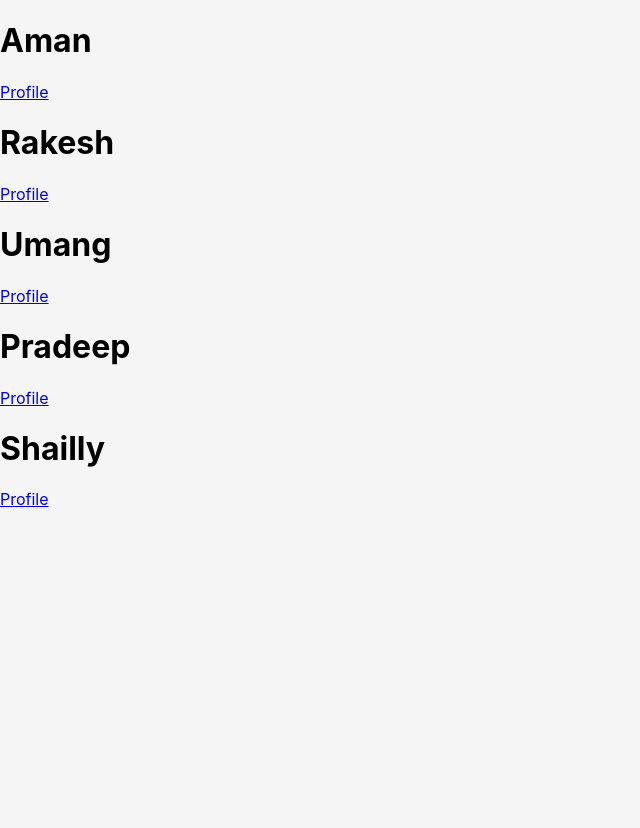
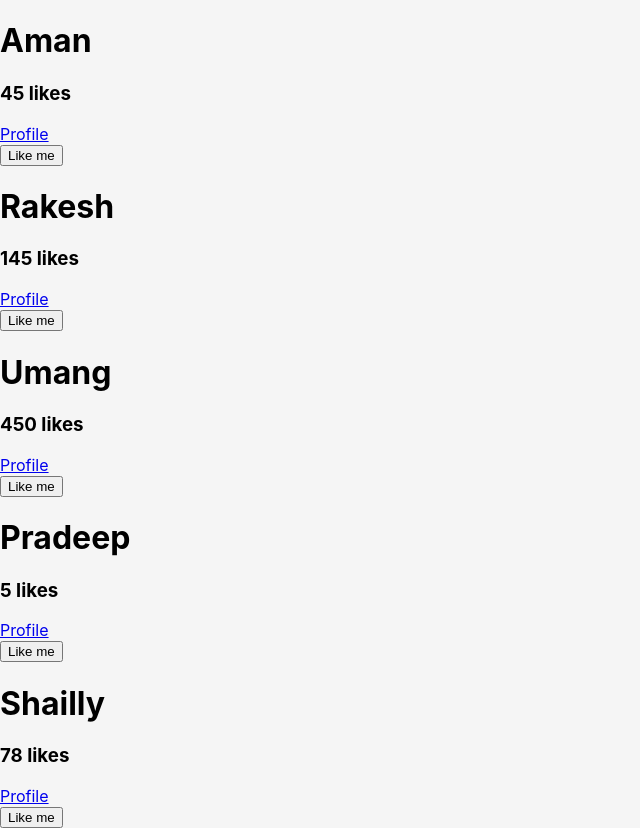
Before and after one commit to CAPSCOM-TECHNOLOGY/reactapp, a React (Create React App) app: page /users in a window 1280 px wide. Shown: the whole page, without its empty margins (0-640 px from the left). Before the commit the page ends 800 px from the top, so only its background shows below. Built offline with nearby package versions, Linux system fonts and the light colour scheme.

Commit message:
like implementation added

```diff
--- a/src/collections/userList.js
+++ b/src/collections/userList.js
@@ -1,9 +1,9 @@
 let usersList=[
-    {"id":1,"name":"Aman","age":20,"address":"Almora"},
-    {"id":2,"name":"Rakesh","age":21,"address":"Haldwani"},
-    {"id":3,"name":"Umang","age":22,"address":"Nainital"},
-    {"id":4,"name":"Pradeep","age":23,"address":"Bageshwar"},
-    {"id":5,"name":"Shailly","age":21,"address":"Haldwani"},
+    {"id":1,"name":"Aman","age":20,"address":"Almora","likes":45},
+    {"id":2,"name":"Rakesh","age":21,"address":"Haldwani","likes":145},
+    {"id":3,"name":"Umang","age":22,"address":"Nainital","likes":450},
+    {"id":4,"name":"Pradeep","age":23,"address":"Bageshwar","likes":5},
+    {"id":5,"name":"Shailly","age":21,"address":"Haldwani","likes":78},
 ]
 
 export default usersList
--- a/src/components/User.js
+++ b/src/components/User.js
@@ -1,9 +1,12 @@
 import {Link} from 'react-router-dom'
-function User({url,item}){
+function User({url,item,likeHandler}){
     return(
         <>
         <h1>{item.name}</h1>
-        <Link to={`${url}/${item.id}`}>Profile</Link>
+        <h3>{item.likes} likes</h3>
+        <Link to={`${url}/${item.id}`}>Profile</Link> <br/>
+        <button type="button" onClick={()=>{
+            likeHandler(item.id)}}>Like me</button>
         </>
     )
 }
--- a/src/components/UserDetails.js
+++ b/src/components/UserDetails.js
@@ -3,10 +3,12 @@ import userList from "../collections/userList"
 function UserDetails(){
     let {id}=useParams()
     let user_id=parseInt(id)
-    let user=userList.filter(item=>item.id===user_id)
+    let userdata=userList.filter(item=>item.id===user_id)
+
     return(
         <>
-       Welcome {user[0].name}
+       Hey, I am {userdata[0].name}, thanks for visiting my profile <br/>
+       I have {userdata[0].likes} likes. <br/>
         </>
     )
 }
--- a/src/components/Users.js
+++ b/src/components/Users.js
@@ -2,13 +2,27 @@ import User from "./User";
 import usersList from "../collections/userList"
 import { Switch, useRouteMatch,Route} from "react-router-dom";
 import UserDetails from "./UserDetails";
+import { useState } from "react";
 
 function Users(){
     let {path,url}=useRouteMatch()
+
+    let [users,setUsers]=useState(usersList)
+
+    const likeHandler=(id)=>{
+            let updatedUsers=users.map((user)=>{
+                if(user.id===id){
+                    return {...user,likes:user.likes+1}
+                }
+                return user
+            })
+            setUsers(updatedUsers)
+    }
+
     return(
         <>
-            {usersList.map((item)=>{
-                return <User url={url} item={item}/>
+            {users.map((item)=>{
+                return <User url={url} item={item} likeHandler={likeHandler}/>
             })}
 
             <Switch>
```
Also changed, not shown: 1 other file (tests, documents, lock files or other folders).
